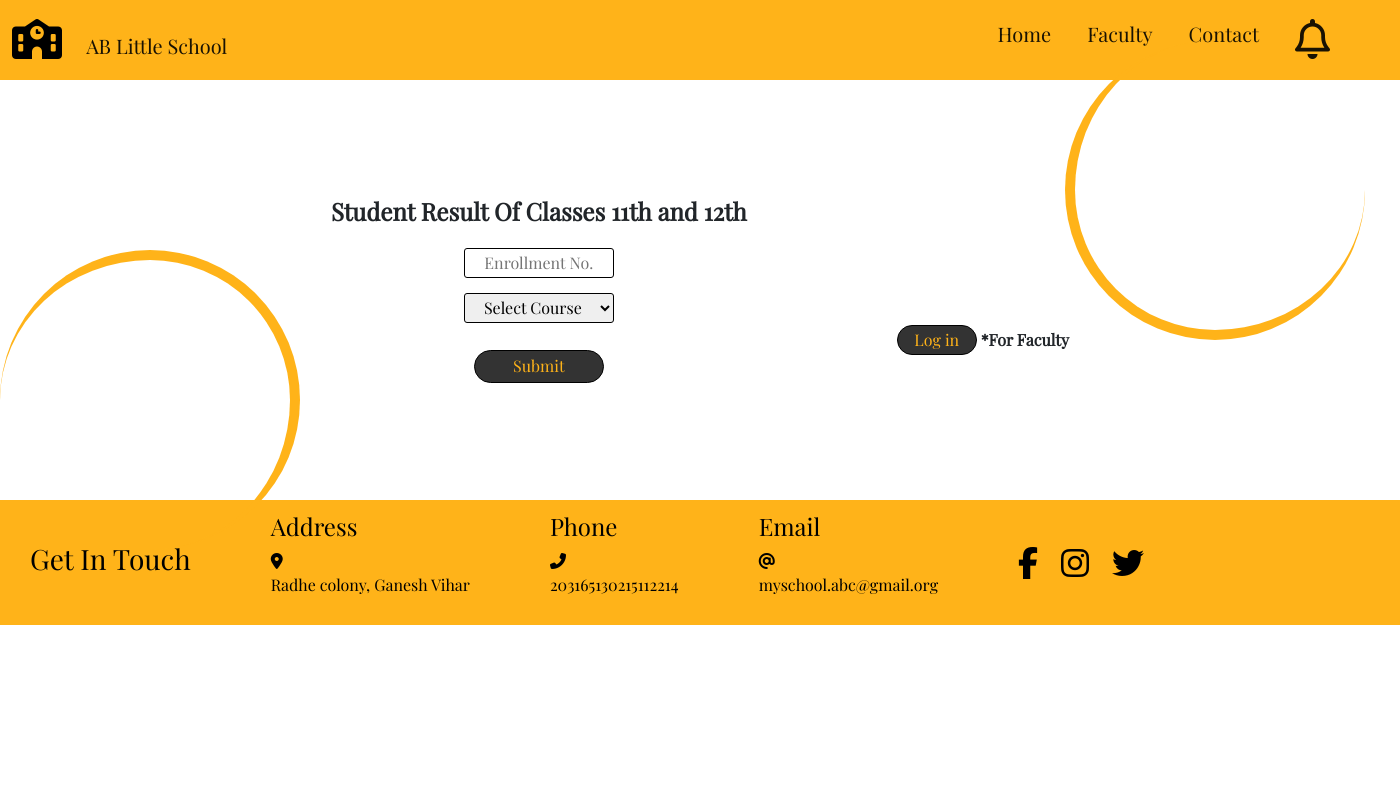
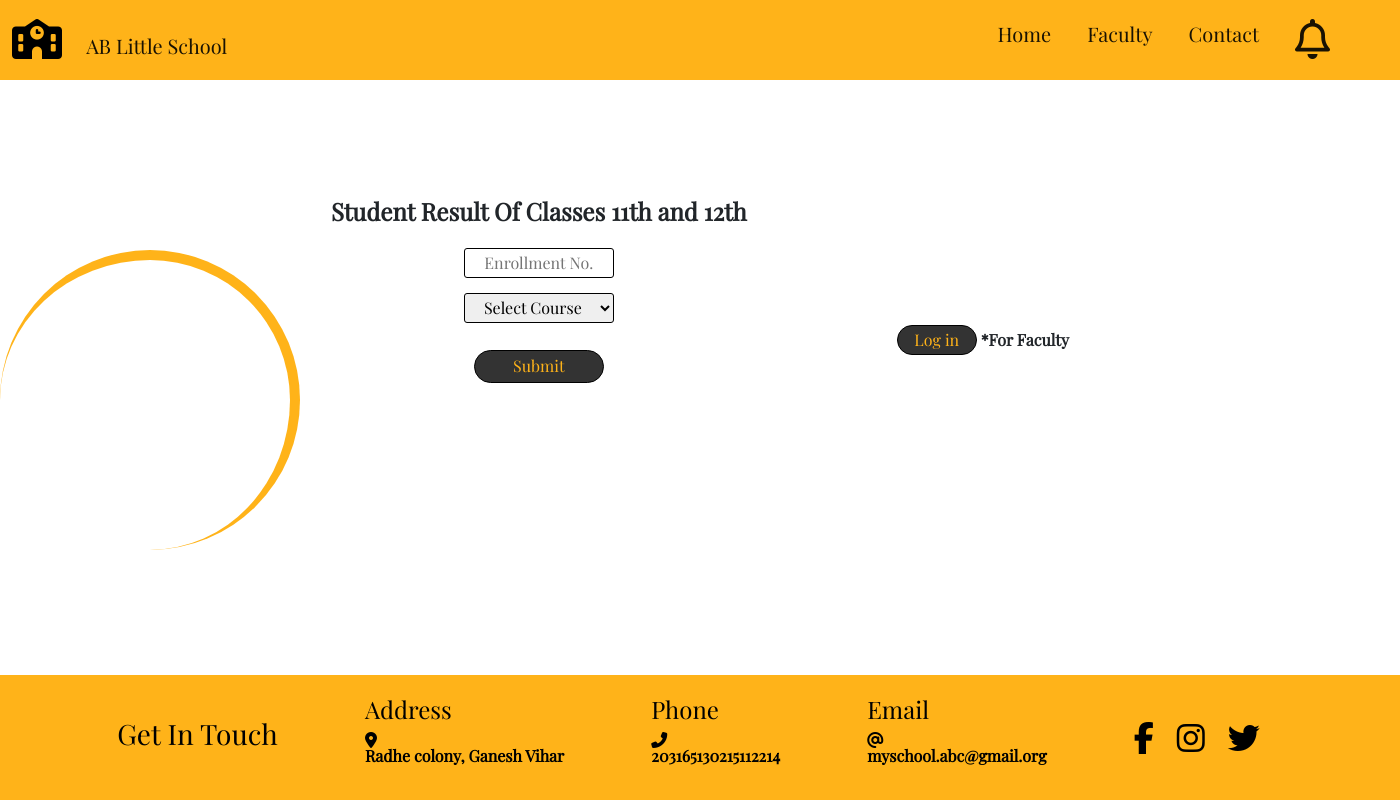
Before and after one commit to NehaSharma-10/Student-Management-System, a PHP site: page / in a window 1400 px wide. Run offline with PHP 8.4, Linux system fonts and the light colour scheme; some libraries are stand-ins or nearby versions; some web fonts are replaced.

Commit message:
updated footer

```diff
--- a/css/style.css
+++ b/css/style.css
@@ -119,19 +119,28 @@ html {
     display: flex;
     justify-content: center;
     align-items: center;
+    position: fixed;
+    bottom: 0;
+    right: 0;
+    left: 0;
 }
 
-.contact-div div {
+/* .contact-div div {
     margin-right: 80px;
     background-color: #FFB319;
-}
+} */
 
 .address-phone-email-div {
     flex: 1;
     display: flex;
     background-color: #FFB319;
+    justify-content: space-evenly;
 }
-
+.get-in-touch-heading{
+    display: flex;
+    justify-content: center;
+    align-items: center;
+}
 .fa {
     background-color: #FFB319;
 }
--- a/index.php
+++ b/index.php
@@ -52,9 +52,9 @@
     <!-- circle design part start -->
 
 
-    <div class="design-circle">
+    <!-- <div class="design-circle">
         <h2>boom boom</h2>
-    </div>
+    </div> -->
 
 
     <div class="design-circle-2">
@@ -107,31 +107,30 @@
 
     <div class="contact-div">
         <!-- 1 -->
-        <div>
-            <h3 class="contact-div-heading">Get In Touch</h3>
-        </div>
+
 
 
         <!-- 2 -->
         <div class="address-phone-email-div">
-
+        <div class="get-in-touch-heading">
+            <h3 class="contact-div-heading">Get In Touch</h3>
+        </div>
             <div class="address-div">
                 <h4>Address</h4>
-                <i class="fas fa-map-marker-alt"></i>
-                <p>Radhe colony, Ganesh Vihar</p>
+                <i class="fas fa-map-marker-alt"><p>Radhe colony, Ganesh Vihar</p></i>
+
 
             </div>
 
             <div class="phone-num-div">
                 <h4>Phone</h4>
-                <i class="fas fa-phone-alt"></i>
-                <p>203165130215112214</p>
+                <i class="fas fa-phone-alt"><p>203165130215112214</p></i>
+
             </div>
 
             <div class="footer-email-div">
                 <h4>Email</h4>
-                <i class="fas fa-at"></i>
-                <p>myschool.abc@gmail.org</p>
+                <i class="fas fa-at"><p>myschool.abc@gmail.org</p></i>
 
             </div>
 
```
